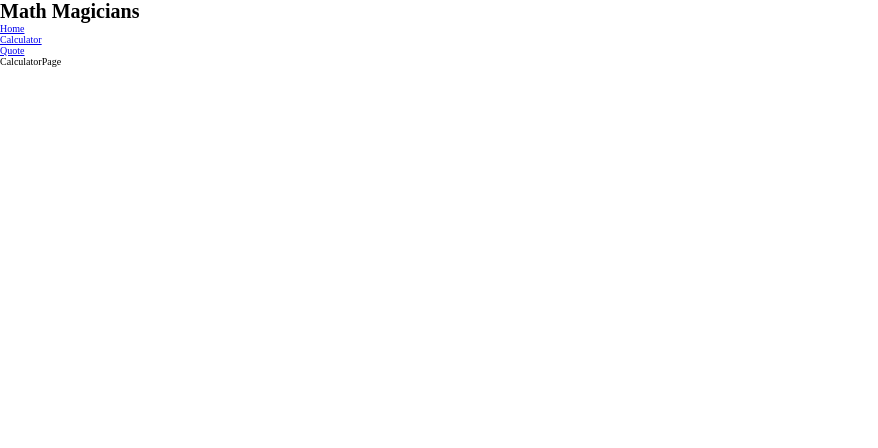
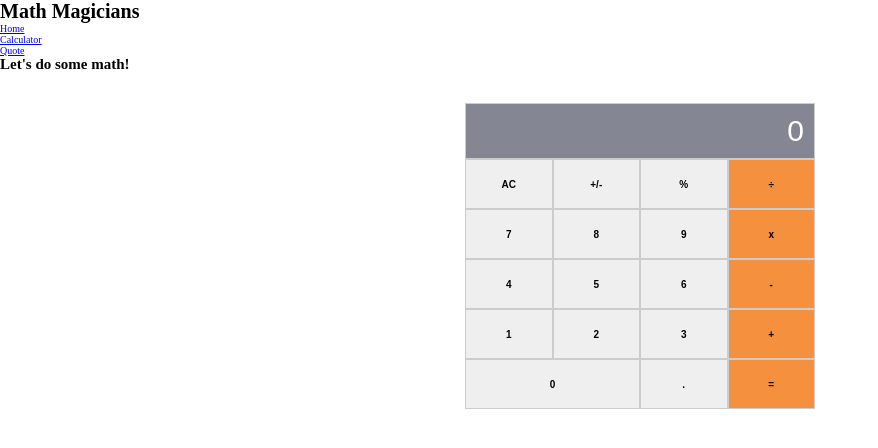
Before and after one commit to seperalta22/math-magicians, a React (Create React App) app: page /Calculator in a window 1280 px wide. Shown: the top 448 px of the page, without its empty margins (0-878 px from the left). Built offline with nearby package versions, Linux system fonts and the light colour scheme.

Commit message:
Update calculator page content

```diff
--- a/src/pages/CalculatorPage.jsx
+++ b/src/pages/CalculatorPage.jsx
@@ -1,2 +1,10 @@
-const CalculatorPage = () => <div>CalculatorPage</div>;
+import Calculator from '../components/Calculator';
+
+const CalculatorPage = () => (
+  <div>
+    <h2>Let&apos;s do some math!</h2>
+    <Calculator />
+  </div>
+);
+
 export default CalculatorPage;
```
Also changed, not shown: src/App.js (renamed from src/App.jsx).
